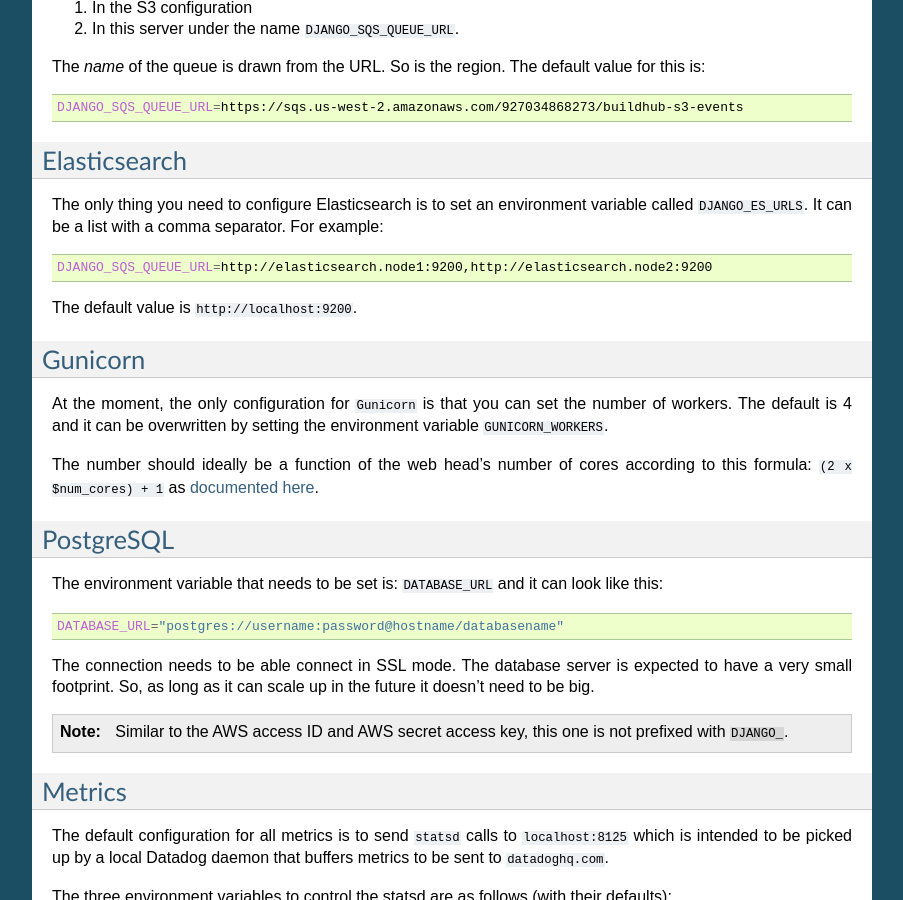
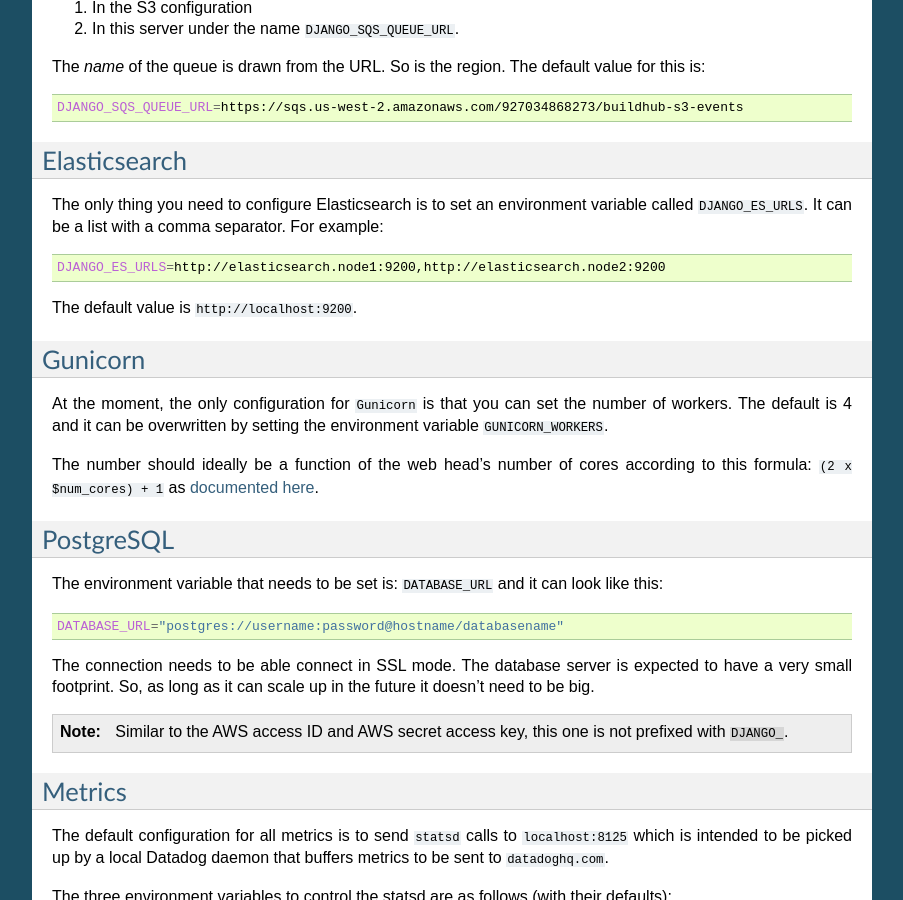
Before and after one commit to mozilla-releng/buildhub2, a Sphinx documentation site: the page built from docs/configuration.rst, in a window 1280 px wide and 900 px high, scrolled down 1567 px. Shown: the whole window, without its empty margins (198-1101 px from the left). Built offline with Sphinx 7.4.7, drawn with Linux system fonts in a browser that asks for light colours.

Commit message:
typo in documentation related to configuring Elasticsearch
Fixes #186

```diff
--- a/docs/configuration.rst
+++ b/docs/configuration.rst
@@ -108,7 +108,7 @@ For example:
 
 .. code-block:: shell
 
-    DJANGO_SQS_QUEUE_URL=http://elasticsearch.node1:9200,http://elasticsearch.node2:9200
+    DJANGO_ES_URLS=http://elasticsearch.node1:9200,http://elasticsearch.node2:9200
 
 The default value is ``http://localhost:9200``.
 
```
